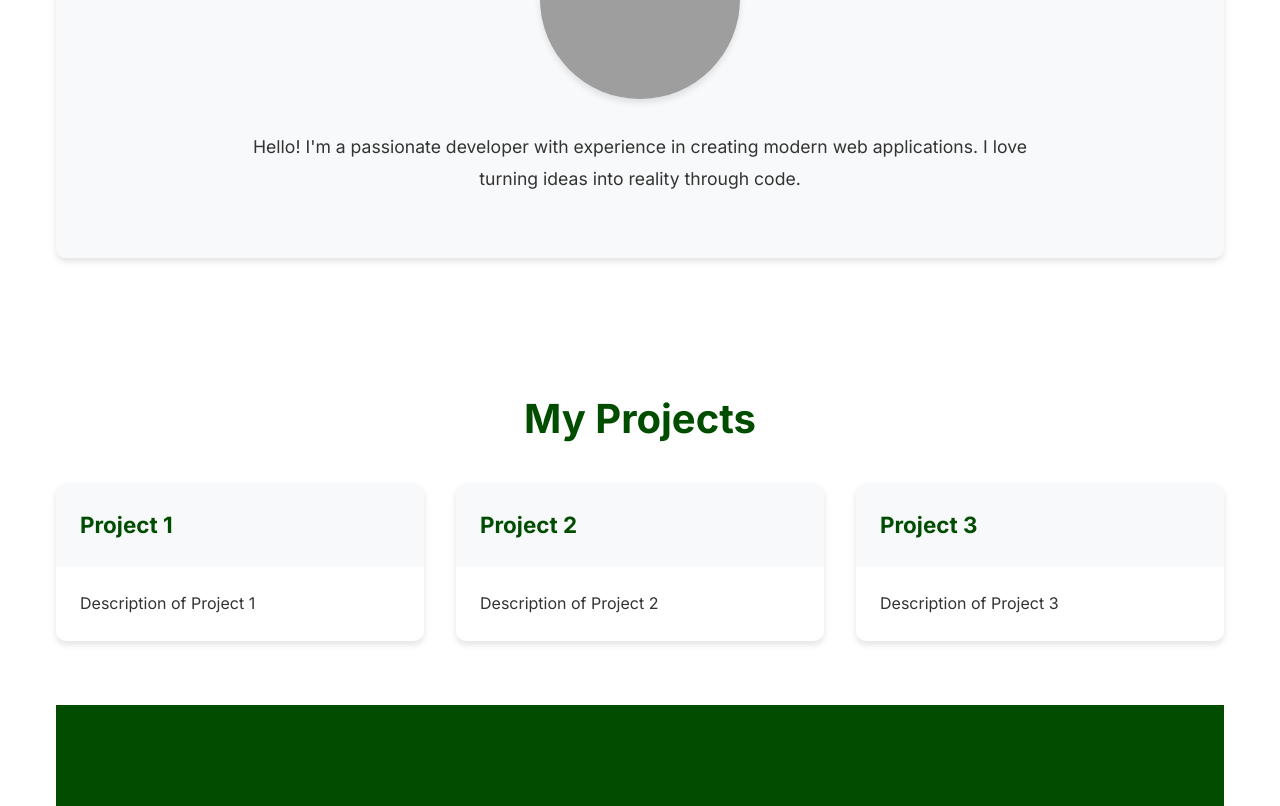
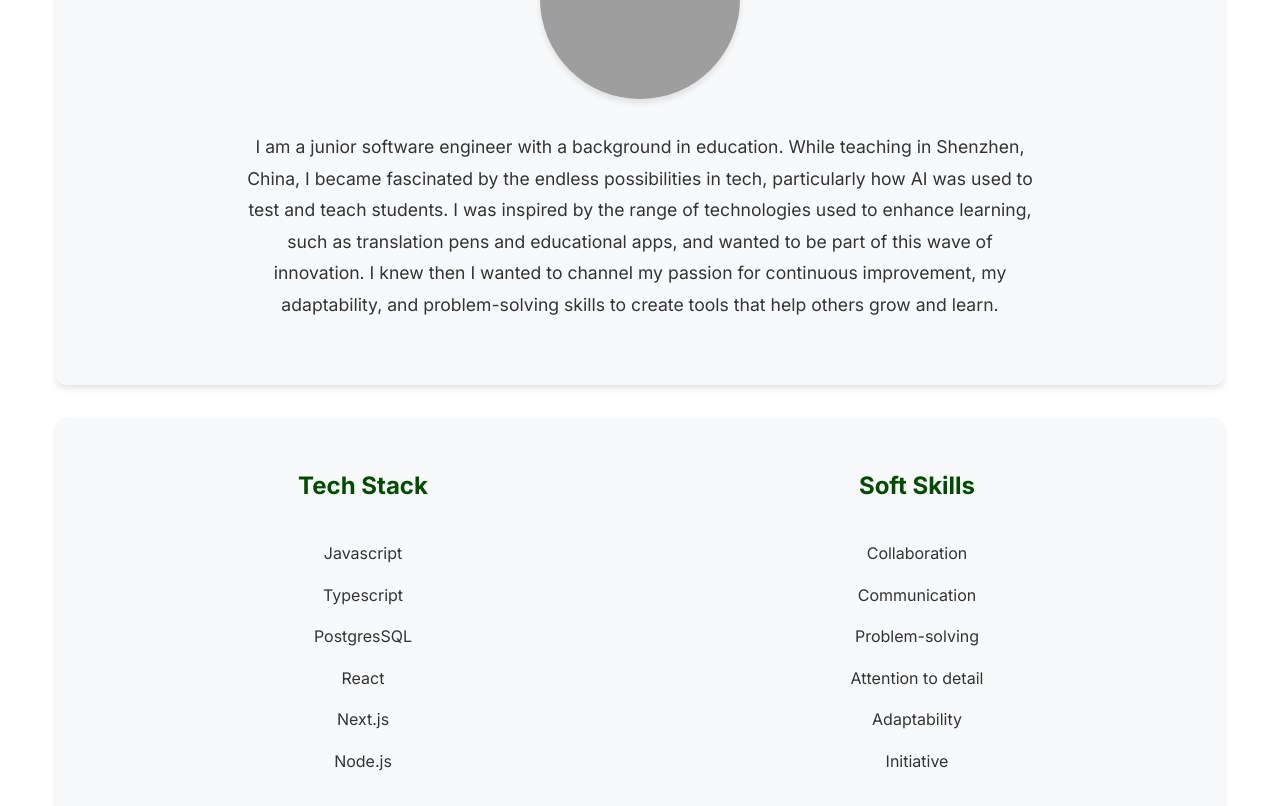
Before and after one commit to chargrace/portfolio, a Next.js app: page / in a window 1280 px wide. Shown: the part 494-1300 px from the top of the page. Built offline with nearby package versions, Linux system fonts and the light colour scheme; grey boxes are pictures that could not be loaded.

Commit message:
skills section added

```diff
--- a/app/page.js
+++ b/app/page.js
@@ -6,6 +6,7 @@ import Projects from "../components/projects";
 import Contact from "../components/contact";
 import Navbar from "../components/navbar";
 import styles from "./page.module.css";
+import SkillsContainer from "../components/skillsContainer";
 
 export default function Home() {
   const sectionRefs = useRef([]);
@@ -19,10 +20,15 @@ export default function Home() {
           }
         });
       },
-      { threshold: 0.1 }
+      { threshold: 0.2 }
     );
 
-    sectionRefs.current.forEach((ref) => observer.observe(ref));
+    sectionRefs.current.forEach((ref) => {
+      if (ref) {
+        observer.observe(ref);
+        console.log(`observibg section ${ref.id}`);
+      }
+    });
 
     return () => observer.disconnect();
   }, []);
@@ -42,15 +48,22 @@ export default function Home() {
           <About />
         </section>
         <section
+          id="skills"
+          ref={(el) => (sectionRefs.current[1] = el)}
+          className={styles.section}
+        >
+          <SkillsContainer />
+        </section>
+        <section
           id="projects"
-          ref={(el) => (sectionRefs.current[1] = el)}
+          ref={(el) => (sectionRefs.current[2] = el)}
           className={styles.section}
         >
           <Projects />
         </section>
         <section
           id="contact"
-          ref={(el) => (sectionRefs.current[2] = el)}
+          ref={(el) => (sectionRefs.current[3] = el)}
           className={styles.section}
         >
           <Contact />
--- a/components/about.jsx
+++ b/components/about.jsx
@@ -9,8 +9,7 @@ export default function About() {
         <Image src="/placeholder.svg" alt="Profile picture" width={200} height={200} className={styles.profileImage} />
       </div>
       <p>
-        Hello! I'm a passionate developer with experience in creating modern web applications. I love turning ideas into
-        reality through code.
+      I am a junior software engineer with a background in education. While teaching in Shenzhen, China, I became fascinated by the endless possibilities in tech, particularly how AI was used to test and teach students. I was inspired by the range of technologies used to enhance learning, such as translation pens and educational apps, and wanted to be part of this wave of innovation. I knew then I wanted to channel my passion for continuous improvement, my adaptability, and problem-solving skills to create tools that help others grow and learn.
       </p>
     </section>
   )
--- a/components/projects.jsx
+++ b/components/projects.jsx
@@ -1,9 +1,8 @@
 import styles from "./projects.module.css"
 
 const projects = [
-  { id: 1, title: "Project 1", description: "Description of Project 1" },
-  { id: 2, title: "Project 2", description: "Description of Project 2" },
-  { id: 3, title: "Project 3", description: "Description of Project 3" },
+  { id: 1, title: "Chinese idiom app", description: "A Next.js app with static API created to allow users to search through a bank of chinese idioms easily.", links: "See github repo here" },
+  { id: 2, title: "Movie recommendation app", description: "A Next.js application created to make searching for movie and TV show recommendations easier and without a user-friendly interface.", links: "See github repo here" },
 ]
 
 export default function Projects() {
@@ -15,6 +14,7 @@ export default function Projects() {
           <div key={project.id} className={styles.projectCard}>
             <h3>{project.title}</h3>
             <p>{project.description}</p>
+            <p>{project.links}</p>
           </div>
         ))}
       </div>
--- /dev/null
+++ b/components/skillsContainer.jsx
@@ -0,0 +1,31 @@
+import classes from './skillsContainer.module.css'
+import javascriptLogo from '../public/javascript.svg';
+
+export default function SkillsContainer() {
+    return (
+        <div className={classes.container}>
+            <div className={classes.TechStack}>
+                <h1>Tech Stack</h1>
+                <div className={classes.techstackList}>
+                     <p>Javascript</p>
+                     <p>Typescript</p>
+                     <p>PostgresSQL</p>
+                     <p>React</p>
+                     <p>Next.js</p>
+                     <p>Node.js</p>
+                </div>
+            </div>
+            <div className={classes.SoftSkills}>
+                <h1>Soft Skills</h1>
+                <div className={classes.SoftskillsList}>
+                    <p>Collaboration</p>
+                    <p>Communication</p>
+                    <p>Problem-solving</p>
+                    <p>Attention to detail</p>
+                    <p>Adaptability</p>
+                    <p>Initiative</p>
+                </div>
+            </div>
+        </div>
+    )
+}
--- /dev/null
+++ b/components/skillsContainer.module.css
@@ -0,0 +1,22 @@
+.container {
+    display: flex;
+    padding: 4rem 0;
+    background-color: var(--light-gray);
+    border-radius: 10px;
+    margin: 2rem 0;
+    padding:30px;
+    box-shadow: 0 4px 6px rgba(0, 0, 0, 0.1);
+    text-align: center;
+}
+
+.TechStack {
+    display: flex;
+    flex-direction: column;
+    flex: 1;
+}
+
+.SoftSkills {
+    display: flex;
+    flex-direction: column;
+    flex: 1;
+}
```
Also changed, not shown: public/javascript.svg (added).
